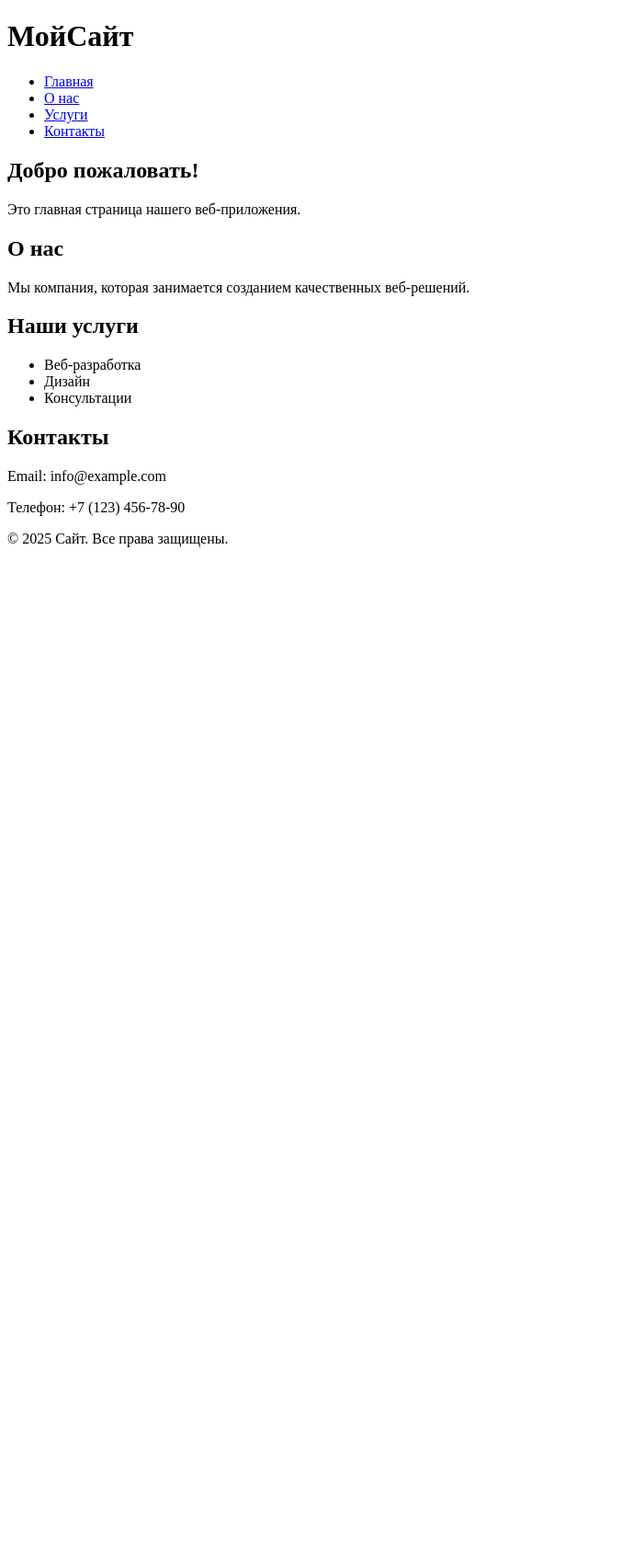
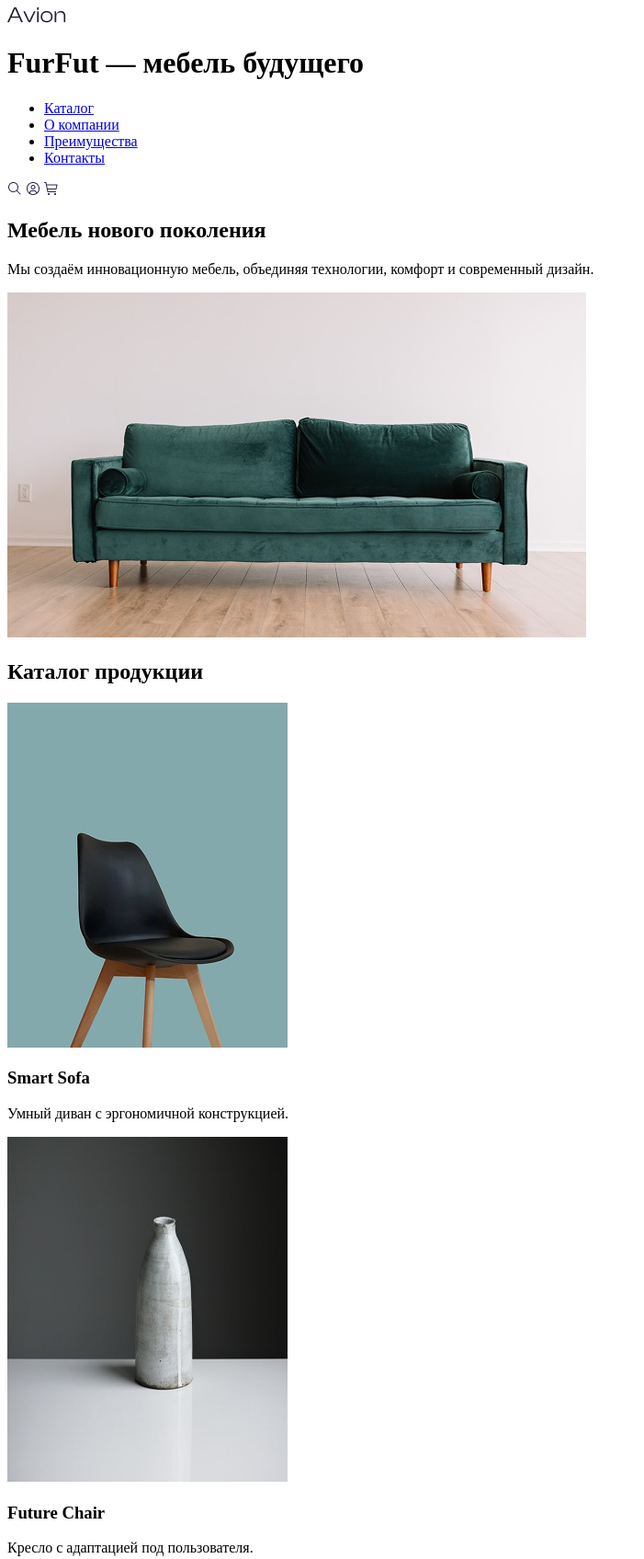
Before and after one commit to xPer4ik/repo_uni_web, a plain HTML site: page index.html in a window 1280 px wide. Shown: the top 1695 px of the page at 92% size, without its empty margins (0-701 px from the left). Before the commit the page ends 800 px from the top, so only its background shows below. Drawn offline with Linux system fonts and the light colour scheme.

Commit message:
pract2_v1

```diff
--- a/index.html
+++ b/index.html
@@ -3,54 +3,130 @@
   <head>
     <meta charset="UTF-8" />
     <meta name="viewport" content="width=device-width, initial-scale=1.0" />
-    <title>Мой сайт</title>
-    <link rel="icon" href="assets/favicon.ico" type="image/x-icon" />
+    <title>FurFut — мебель будущего</title>
+    <link rel="icon" href="assets/icons/Лого.png" type="image/x-icon" />
   </head>
 
   <body>
-    <header>
+    <header id="home">
       <div>
-        <h1>МойСайт</h1>
+        <img src="assets/icons/Лого.png" alt="Логотип FurFut" />
+        <h1>FurFut — мебель будущего</h1>
       </div>
+
       <nav>
         <ul>
-          <li><a href="#home">Главная</a></li>
-          <li><a href="#about">О нас</a></li>
-          <li><a href="#services">Услуги</a></li>
+          <li><a href="#catalog">Каталог</a></li>
+          <li><a href="#about">О компании</a></li>
+          <li><a href="#features">Преимущества</a></li>
           <li><a href="#contact">Контакты</a></li>
         </ul>
       </nav>
+
+      <div>
+        <img src="assets/icons/Search.png" alt="Поиск" />
+        <img src="assets/icons/User--avatar.png" alt="Профиль пользователя" />
+        <img src="assets/icons/Shopping--cart.png" alt="Корзина" />
+      </div>
     </header>
 
     <main>
-      <section id="home">
-        <h2>Добро пожаловать!</h2>
-        <p>Это главная страница нашего веб-приложения.</p>
+      <section>
+        <h2>Мебель нового поколения</h2>
+        <p>
+          Мы создаём инновационную мебель, объединяя технологии, комфорт и
+          современный дизайн.
+        </p>
+        <img src="assets/img/Large.png" alt="Инновационная мебель FurFut" />
+      </section>
+
+      <section id="catalog">
+        <h2>Каталог продукции</h2>
+
+        <article>
+          <img src="assets/img/Photo.png" alt="Модель мебели Smart Sofa" />
+          <h3>Smart Sofa</h3>
+          <p>Умный диван с эргономичной конструкцией.</p>
+        </article>
+
+        <article>
+          <img src="assets/img/Photo(1).png" alt="Модель мебели Future Chair" />
+          <h3>Future Chair</h3>
+          <p>Кресло с адаптацией под пользователя.</p>
+        </article>
+
+        <article>
+          <img src="assets/img/Photo(2).png" alt="Модель мебели Eco Table" />
+          <h3>Eco Table</h3>
+          <p>Экологичный стол из переработанных материалов.</p>
+        </article>
+
+        <article>
+          <img src="assets/img/Photo(3).png" alt="Модель мебели Modular Bed" />
+          <h3>Modular Bed</h3>
+          <p>Модульная кровать для любого интерьера.</p>
+        </article>
       </section>
 
       <section id="about">
-        <h2>О нас</h2>
-        <p>Мы компания, которая занимается созданием качественных веб-решений.</p>
+        <h2>О компании</h2>
+        <p>
+          FurFut — это команда дизайнеров и инженеров, создающих мебель,
+          ориентированную на будущее и комфорт человека.
+        </p>
+        <img src="assets/img/Image.png" alt="Процесс разработки мебели" />
       </section>
 
-      <section id="services">
-        <h2>Наши услуги</h2>
+      <section id="features">
+        <h2>Почему выбирают нас</h2>
+
         <ul>
-          <li>Веб-разработка</li>
-          <li>Дизайн</li>
-          <li>Консультации</li>
+          <li>
+            <img src="assets/icons/Sprout.png" alt="Экологичность" />
+            Экологичные материалы
+          </li>
+          <li>
+            <img src="assets/icons/Delivery.png" alt="Доставка" />
+            Быстрая доставка
+          </li>
+          <li>
+            <img src="assets/icons/Checkmark--outline.png" alt="Качество" />
+            Гарантия качества
+          </li>
         </ul>
+
+        <img src="assets/img/RightImage.png" alt="Современный интерьер" />
       </section>
 
-      <section id="contact">
-        <h2>Контакты</h2>
-        <p>Email: info@example.com</p>
-        <p>Телефон: +7 (123) 456-78-90</p>
-      </section>
+      <aside>
+        <h3>Мы в соцсетях</h3>
+        <ul>
+          <li>
+            <a href="#">
+              <img src="assets/icons/Logo--linkedin.png" alt="LinkedIn" />
+            </a>
+          </li>
+          <li>
+            <a href="#">
+              <img src="assets/icons/Logo--pinterest.png" alt="Pinterest" />
+            </a>
+          </li>
+          <li>
+            <a href="#">
+              <img src="assets/icons/Logo--skype.png" alt="Skype" />
+            </a>
+          </li>
+        </ul>
+      </aside>
     </main>
 
     <footer>
-      <p>&copy; 2025 Сайт. Все права защищены.</p>
+      <section id="contact">
+        <h2>Контакты</h2>
+        <p>Email: info@furfut.ru</p>
+        <p>Телефон: +7 (900) 123-45-67</p>
+      </section>
+      <p>&copy; 2025 FurFut. Все права защищены.</p>
     </footer>
   </body>
 </html>
```
Also changed, not shown: assets/favicon.ico (deleted), assets/icons/Checkmark--outline.png (added), assets/icons/Delivery.png (added), assets/icons/Logo--linkedin.png (added), assets/icons/Logo--pinterest.png (added), assets/icons/Logo--skype.png (added), assets/icons/Purchase.png (added), assets/icons/Search.png (added), assets/icons/Shopping--cart.png (added), assets/icons/Sprout.png (added), assets/icons/User--avatar.png (added), assets/icons/Лого.png (added), assets/img/Image.png (added), assets/img/Large.png (added), 5 more files.
